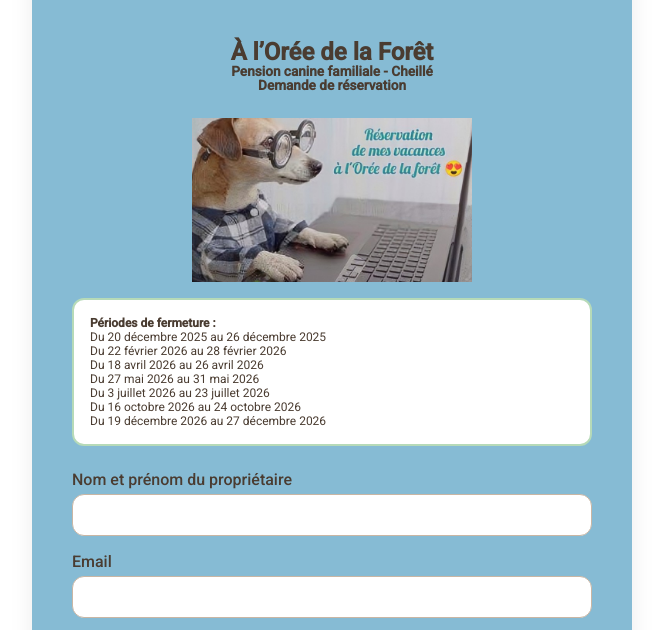
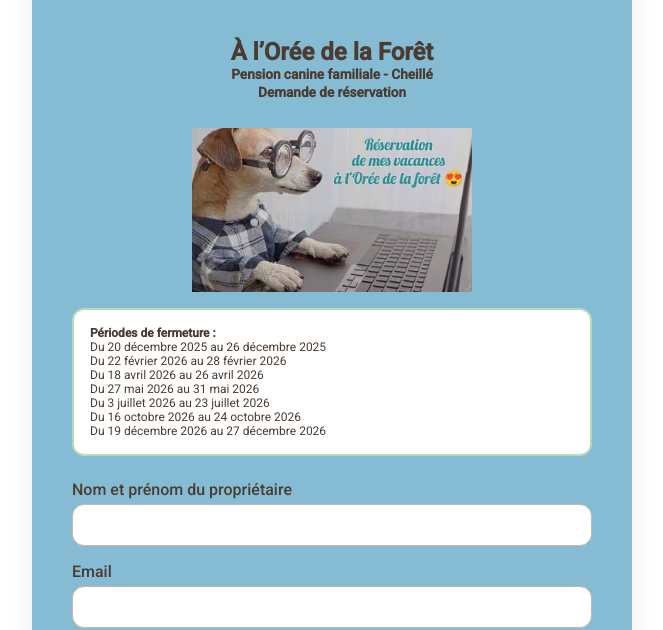
Before and after one commit to aloreedelaforet37/reservation-test, a plain HTML site: page index.html in a window 1280 px wide. Shown: the part 172-802 px from the top of the page, without its empty margins (308-971 px from the left). Drawn offline with nearby package versions, Linux system fonts and the light colour scheme.

Commit message:
Update style.css

```diff
--- a/style.css
+++ b/style.css
@@ -60,9 +60,8 @@ h1 {
   display: block;
   font-size: 0.85rem;
   color: var(--brun-texte);
-  margin: 0;       /* aucun espace avant ou après */
-  padding: 0;      /* au cas où un thème ajoute du padding */
-  line-height: 1;  /* colle totalement les lignes */
+  margin: 2px 0;   /* léger espace entre les lignes */
+  line-height: 1.15;
 }
 
 #encartFermeture {
```
